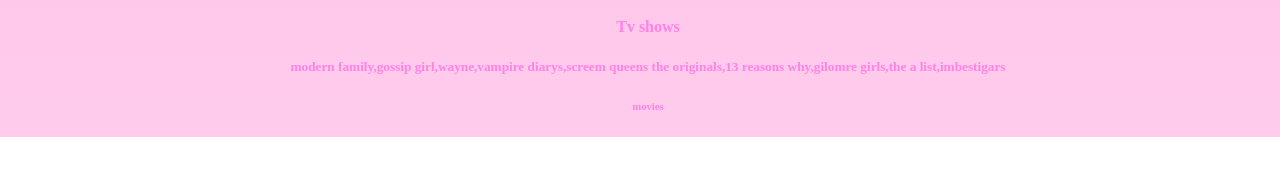
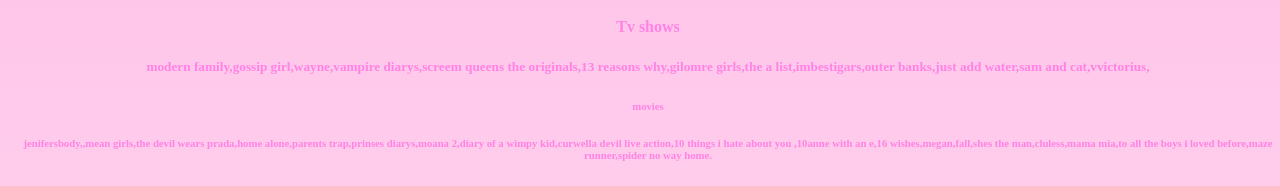
Before and after one commit to Ja9981/myWebsite, a plain HTML site: page index.html in a window 1280 px wide. Shown: the part 1119-1305 px from the top of the page. Before the commit the page ends 1256 px from the top, so only its background shows below. Drawn offline with Linux system fonts and the light colour scheme.

Commit message:
Update index.html

```diff
--- a/index.html
+++ b/index.html
@@ -48,10 +48,10 @@
 
 <h4 style="color:rgb(255, 130, 228 );">Tv shows </h4>
 
-<h5 style="color:rgb(255, 130, 228 );">modern family,gossip girl,wayne,vampire diarys,screem queens the originals,13 reasons why,gilomre girls,the a list,imbestigars </h5>
+<h5 style="color:rgb(255, 130, 228 );">modern family,gossip girl,wayne,vampire diarys,screem queens the originals,13 reasons why,gilomre girls,the a list,imbestigars,outer banks,just add water,sam and cat,vvictorius,</h5>
 
 <h6 style="color:rgb(255, 130, 228 );">movies</h6>
 
-
+<h6 style="color:rgb(255, 130, 228 );">jenifersbody,,mean girls,the devil wears prada,home alone,parents trap,prinses diarys,moana 2,diary of a wimpy kid,curwella devil live action,10 things i hate about you ,10anne with an e,16 wishes,megan,fall,shes the man,cluless,mama mia,to all the boys i loved before,maze runner,spider no way home.</h6>
 
 </html>
```
